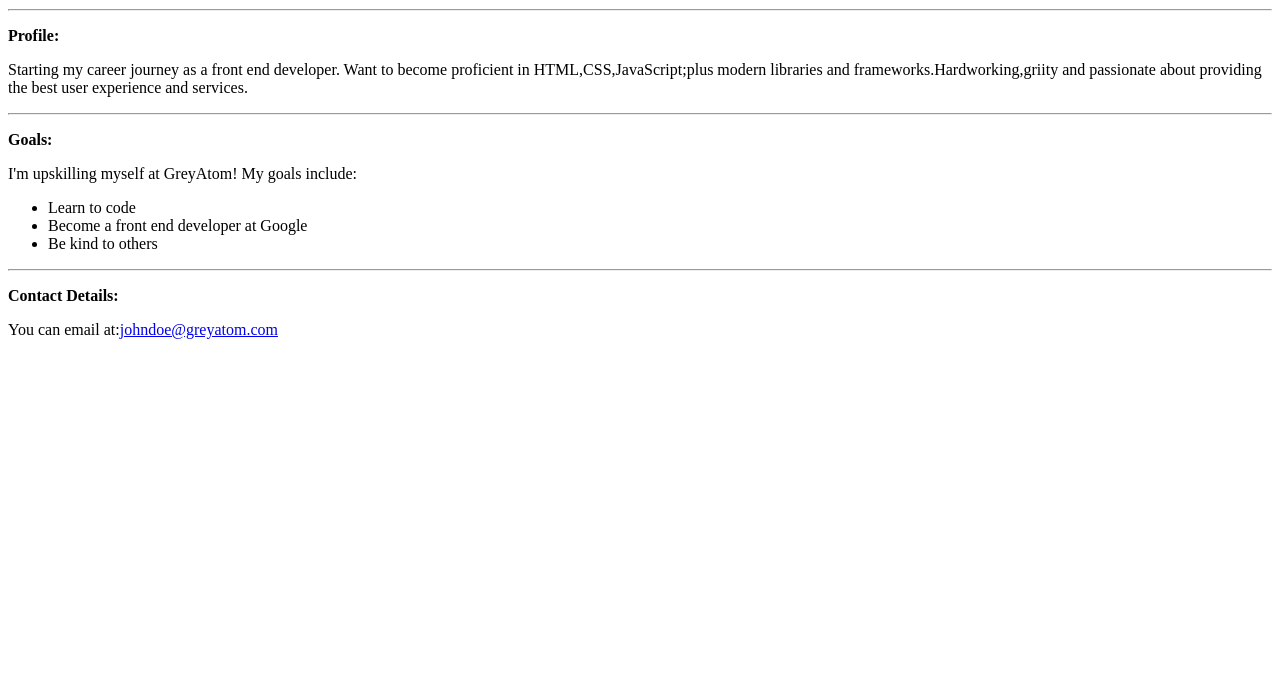
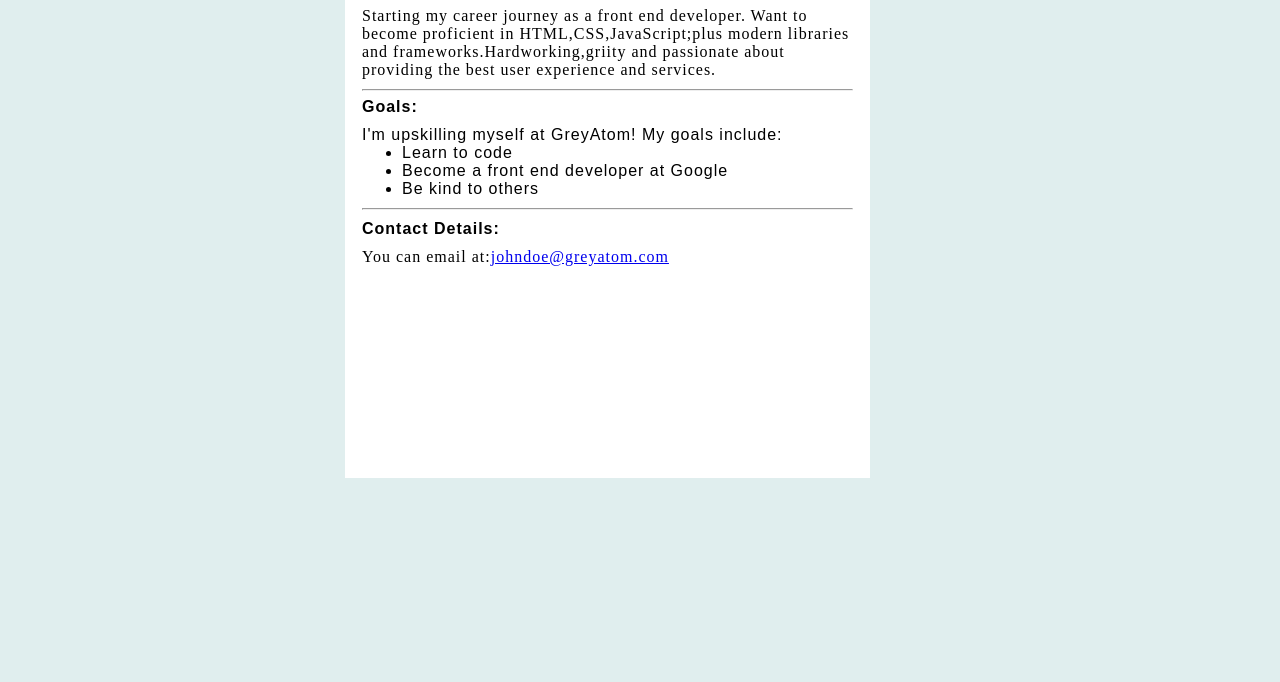
Before and after one commit to dhruvijivani/personal-portfolio-page, a plain HTML site: page index.html in a window 1280 px wide. Shown: the part 118-800 px from the top of the page. Drawn offline with Linux system fonts and the light colour scheme.

Commit message:
Update style.css

```diff
--- a/style.css
+++ b/style.css
@@ -1 +1,64 @@
 /* Add your CSS code here */
+*{
+
+    max-width: 700px;
+    margin: auto;
+}
+body{
+    min-width: 500px;
+    background-color: #e0eeee;
+}
+.profileBody{
+    display: inline-block;
+    background-color: white;
+    margin-top: 6px;
+    margin-left: 55px;
+    width: 75%;
+    height: 590px;
+    font-family:serif ;
+    letter-spacing: 1px;
+}
+.margin{
+    margin-left: 17px;
+}
+.h1{
+    font-size: 3em;
+    margin-right: auto;
+}
+.heading{
+font-size: 0.93em;
+margin-left: initial;
+}
+hr{
+
+    margin-top: 10px;
+    margin-right:17px;
+}
+.profile{
+font-family: sans-serif;
+
+
+margin-top: 7px;
+}
+.content{
+
+    margin-top: 10px;
+    margin-right: 17px;
+}
+.goal{
+
+    font-family: sans-serif;
+    margin-top: 7px;
+}
+.skill{
+
+    margin-top:10px ;
+}
+
+.contact{
+    font-family: sans-serif;
+    margin-top: 10px;
+}
+#email{
+    margin-top: 10px;
+}
```
